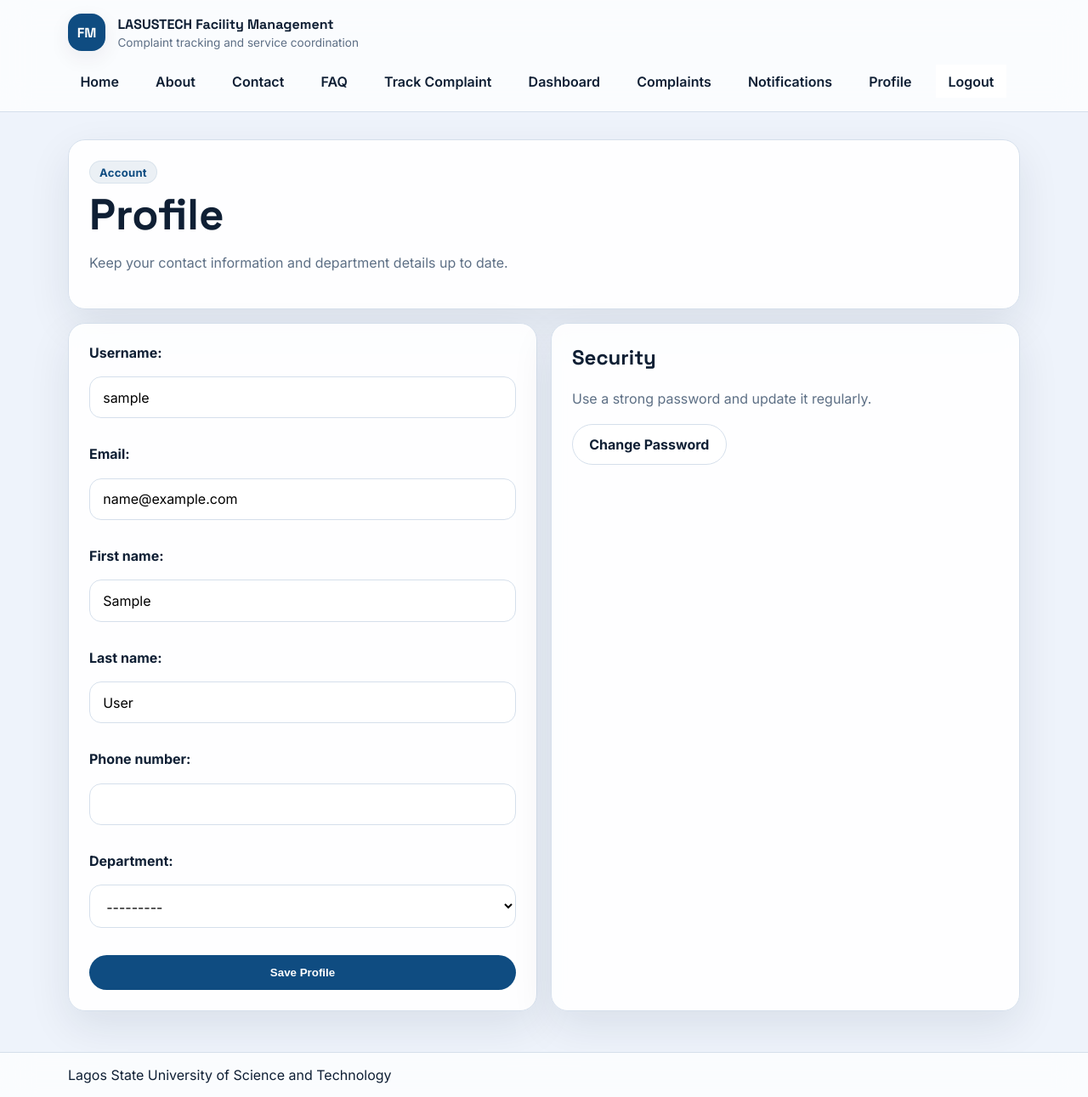
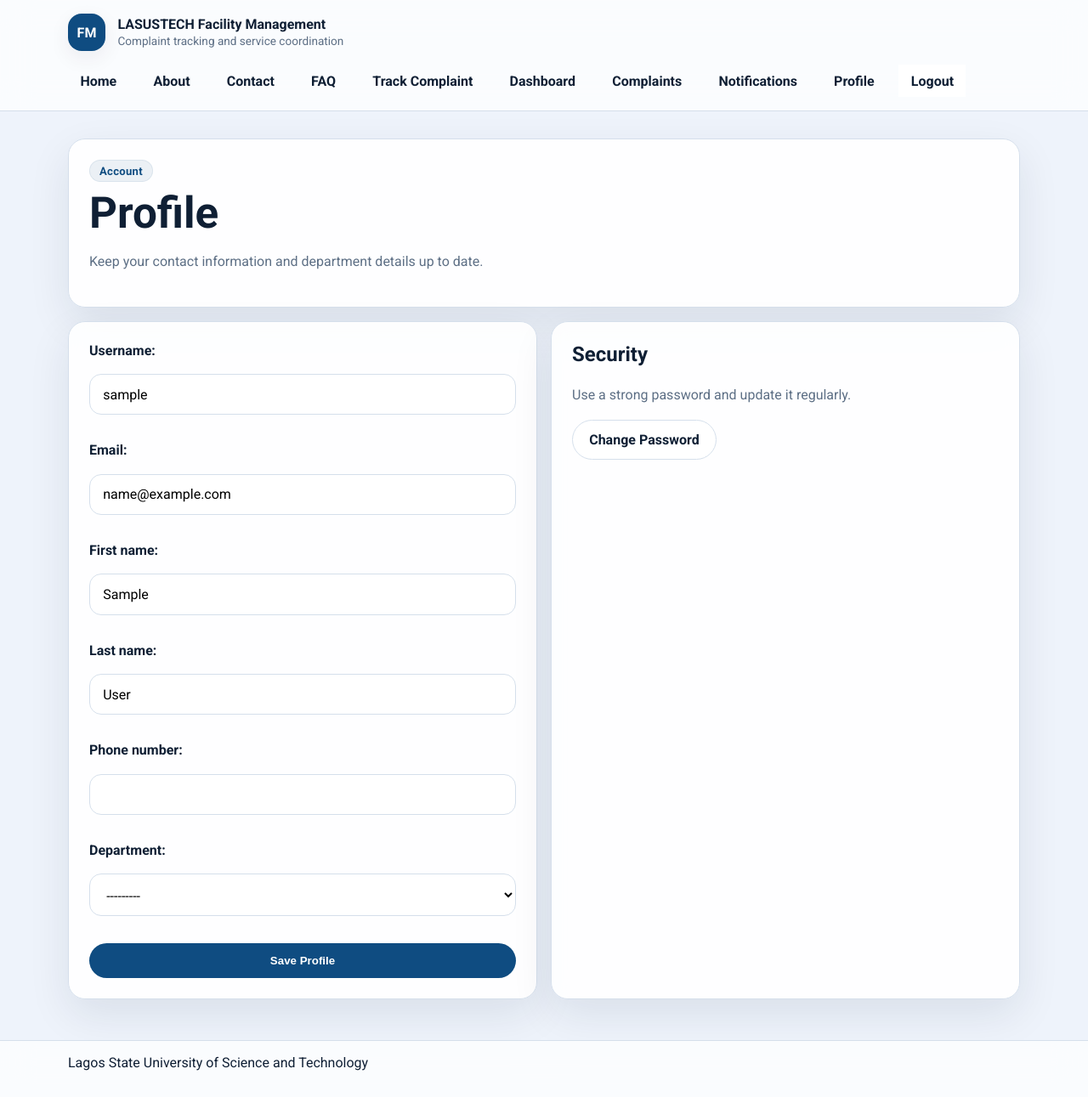
Before and after one commit to DocHoax/university_facility_management, a Django app: page /accounts/profile/ in a window 1280 px wide. Shown: the whole page at 85% size. After the commit the page ends 1260 px from the top, so only its background shows below. Run offline with Django 5.2, Linux system fonts and the light colour scheme; the visitor is signed in with stand-in values (Sample User, id 1).

Commit message:
style: Update font family to Roboto and add versioning to stylesheet link
Co-authored-by: Copilot <copilot@github.com>

```diff
--- a/static/css/style.css
+++ b/static/css/style.css
@@ -1,6 +1,4 @@
-@import url("https://fonts.googleapis.com/css2?family=Inter:wght@400;500;600;700;800;900&family=Space+Grotesk:wght@500;700&display=swap");
-
-@import url("https://fonts.googleapis.com/css2?family=Inter:wght@400;500;600;700;800;900&family=Space+Grotesk:wght@500;700&display=swap");
+@import url("https://fonts.googleapis.com/css2?family=Roboto:wght@400;500;700;900&display=swap");
 
 :root {
     --bg: #eef3fb;
@@ -33,7 +31,7 @@ html {
 
 body {
     margin: 0;
-    font-family: "Inter", "Segoe UI", sans-serif;
+    font-family: "Roboto", "Segoe UI", sans-serif;
     background: var(--bg);
     color: var(--text);
     min-height: 100vh;
@@ -99,14 +97,14 @@ a:hover {
     place-items: center;
     background: var(--primary);
     color: #fff;
-    font-family: "Space Grotesk", sans-serif;
+    font-family: "Roboto", sans-serif;
     font-weight: 700;
     box-shadow: var(--shadow-soft);
 }
 
 .brand-copy strong {
     display: block;
-    font-family: "Space Grotesk", sans-serif;
+    font-family: "Roboto", sans-serif;
     font-size: 1rem;
 }
 
@@ -258,7 +256,7 @@ a:hover {
     margin: 0.6rem 0 0.8rem;
     font-size: clamp(2rem, 4vw, 3.5rem);
     line-height: 1.05;
-    font-family: "Space Grotesk", sans-serif;
+    font-family: "Roboto", sans-serif;
 }
 
 .hero p,
@@ -336,7 +334,7 @@ button.secondary:hover {
 
 .feature-card h3 {
     margin: 0.8rem 0 0.35rem;
-    font-family: "Space Grotesk", sans-serif;
+    font-family: "Roboto", sans-serif;
 }
 
 .feature-icon {
@@ -473,7 +471,7 @@ form ol {
 .panel h2,
 .form-card h2 {
     margin-top: 0;
-    font-family: "Space Grotesk", sans-serif;
+    font-family: "Roboto", sans-serif;
 }
 
 .mini-stack {
@@ -515,7 +513,7 @@ form ol {
 }
 
 .section-title {
-    font-family: "Space Grotesk", sans-serif;
+    font-family: "Roboto", sans-serif;
     margin: 0 0 0.5rem;
 }
 
--- a/templates/base.html
+++ b/templates/base.html
@@ -5,7 +5,7 @@
     <meta charset="UTF-8">
     <meta name="viewport" content="width=device-width, initial-scale=1.0">
     <title>{% block title %}University Facility Management System{% endblock %}</title>
-    <link rel="stylesheet" href="{% static 'css/style.css' %}">
+    <link rel="stylesheet" href="{% static 'css/style.css' %}?v=20260429-roboto">
 </head>
 <body>
     <div class="site-shell">
```
